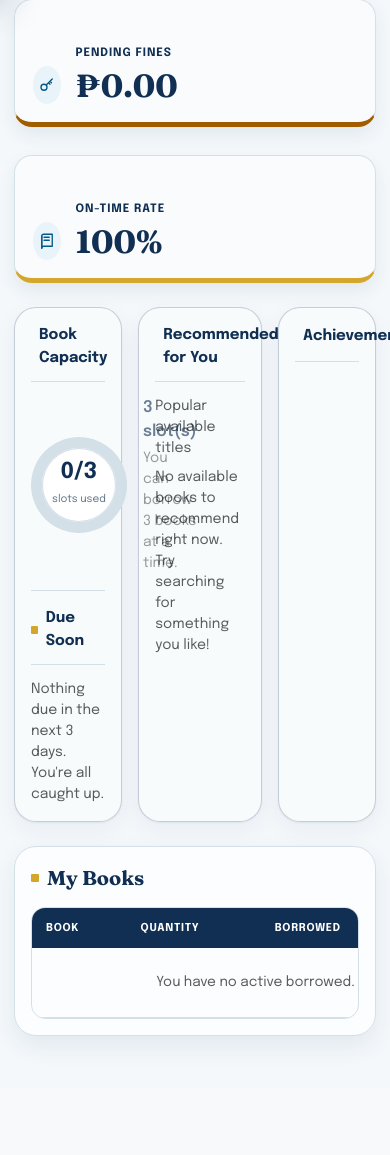
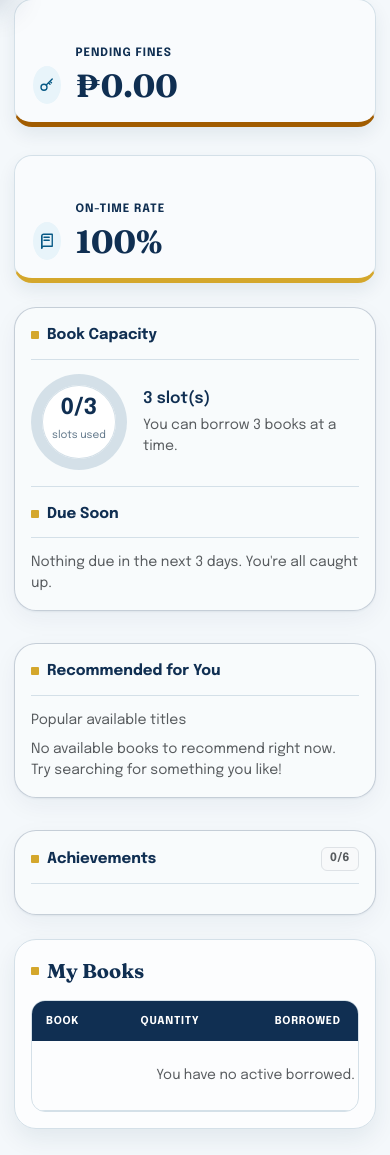
Before and after one commit to Thalanas110/scan2borrow-copy, a PHP site: page /frontend/features/student/pages/dashboard/dashboard.html in a window 390 px wide; the page is wider, and only the part inside the window is pictured. Shown: the part 836-1991 px from the top of that part. Before the commit the page ends 1884 px from the top of that part, so only its background shows below. Run offline with PHP 8.4, Linux system fonts and the light colour scheme; some libraries are stand-ins or nearby versions.

Commit message:
fix: stack borrower work panels on mobile

```diff
--- a/frontend/assets/css/borrower-dashboards.css
+++ b/frontend/assets/css/borrower-dashboards.css
@@ -762,7 +762,8 @@
 }
 
 @media (max-width: 980px) {
-  .borrower-dashboard__work-grid {
+  .borrower-dashboard__work-grid,
+  .borrower-dashboard--student .student-dashboard__work-grid {
     grid-template-columns: minmax(0, 1fr);
   }
 
```
Also changed, not shown: frontend/tests/borrower-dashboard-redesign.test.js (+9 -0 lines).
